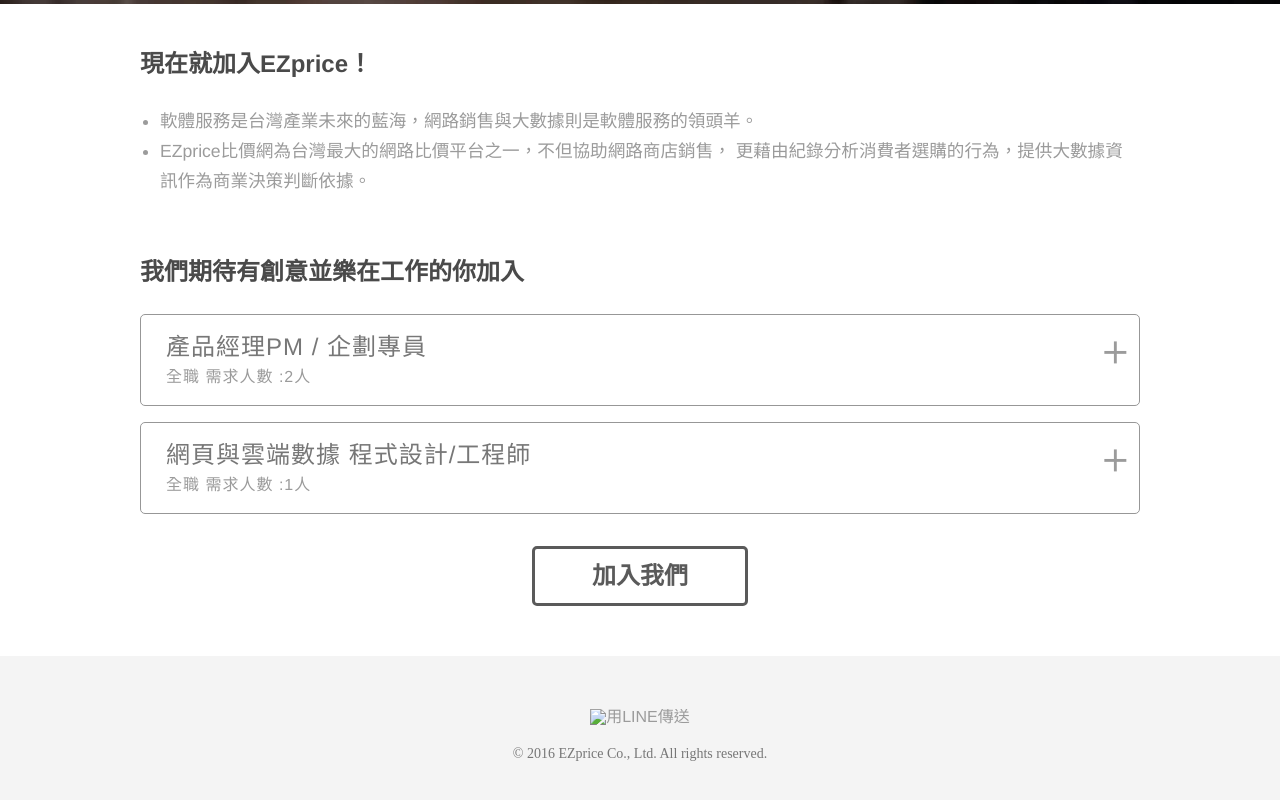
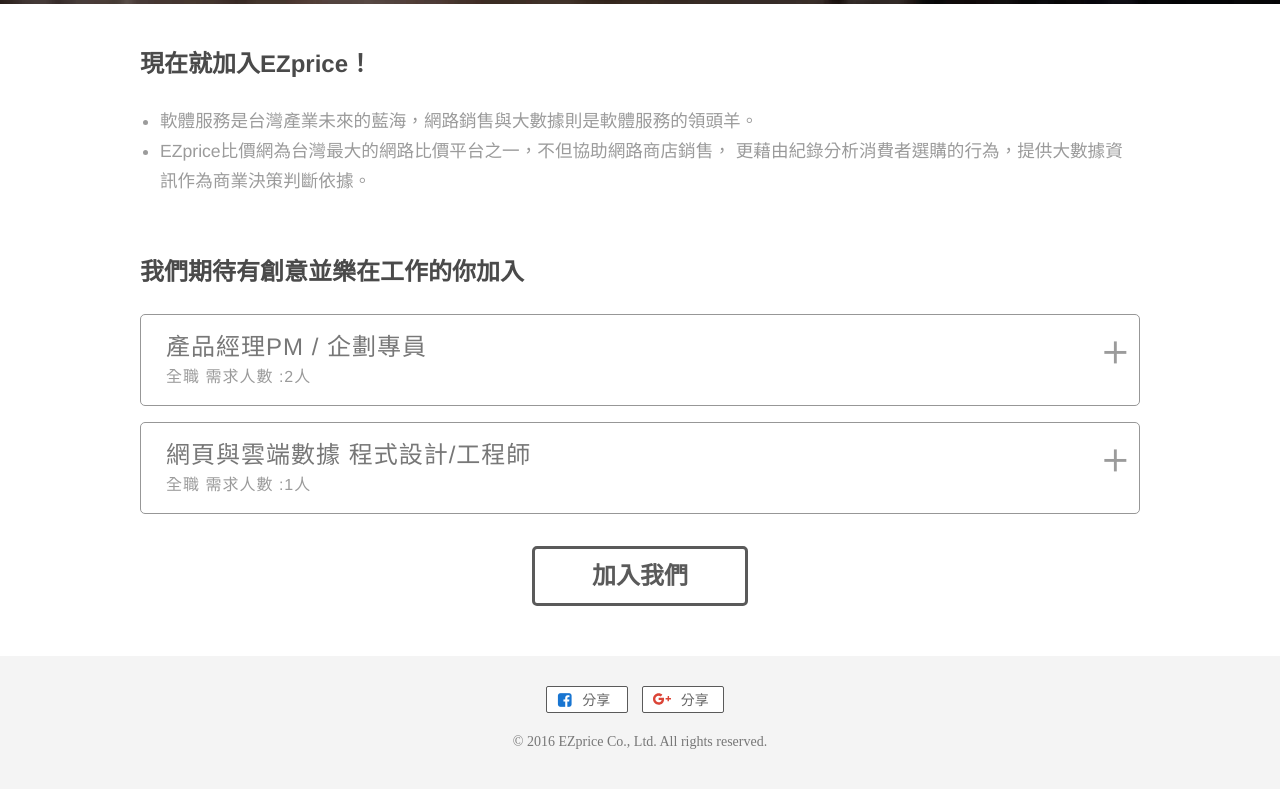
Before and after one commit to snowstop0327/EZcareers, a plain HTML site: page index.html in a window 1280 px wide. Shown: the part 596-1396 px from the top of the page. Drawn offline with nearby package versions, Linux system fonts and the light colour scheme; grey boxes are pictures that could not be loaded; a script that the page names is missing; a web font is replaced by a local one.

Commit message:
share button v2

```diff
--- a/index.html
+++ b/index.html
@@ -26,18 +26,6 @@
 </head>
 
 <body>
-    <!-- Load Facebook SDK for JavaScript -->
-    <div id="fb-root"></div>
-    <script>
-    (function(d, s, id) {
-        var js, fjs = d.getElementsByTagName(s)[0];
-        if (d.getElementById(id)) return;
-        js = d.createElement(s);
-        js.id = id;
-        js.src = "//connect.facebook.net/zh_TW/sdk.js#xfbml=1&version=v2.7";
-        fjs.parentNode.insertBefore(js, fjs);
-    }(document, 'script', 'facebook-jssdk'));
-    </script>
     <!-- 導航欄位 開始-->
     <header class="EZcareers-header">
         <nav class="content clearfix" role="navigation">
@@ -183,24 +171,21 @@
                 <li class="icon icon-facebook-square"><a href="https://www.facebook.com/EZprice.tw/?fref=ts">粉絲專頁</a></li>
             </ul> -->
             <!-- Your share button code -->
-            <div class="share-btns" style="margin-bottom:20px;">
-                <div data-href="http://ezprice.com.tw/EZ_Careers.php" data-layout="button" data-mobile-iframe="true" class="fb-share-button fb_iframe_widget" fb-xfbml-state="rendered" fb-iframe-plugin-query="app_id=113869198637480&amp;container_width=613&amp;href=http%3A%2F%2Fezprice.com.tw%2FEZ_Careers.php&amp;layout=button&amp;locale=zh_TW&amp;mobile_iframe=true&amp;sdk=joey" style="display:inline;">
-                <span style="vertical-align: bottom; width: 52px; height: 20px;"><iframe name="f1c74832259d338" width="1000px" height="1000px" frameborder="0" allowtransparency="true" allowfullscreen="true" scrolling="no" title="fb:share_button Facebook Social Plugin" src="https://www.facebook.com/v2.7/plugins/share_button.php?app_id=113869198637480&amp;channel=https%3A%2F%2Fstaticxx.facebook.com%2Fconnect%2Fxd_arbiter%2Fr%2FLJ9CfGDsgQ7.js%3Fversion%3D42%23cb%3Dfe599184d78ec8%26domain%3Ddevelopers.facebook.com%26origin%3Dhttps%253A%252F%252Fdevelopers.facebook.com%252Ff2447c2eb174cdc%26relation%3Dparent.parent&amp;container_width=613&amp;href=http%3A%2F%2Fezprice.com.tw%2FEZ_Careers.php&amp;layout=button&amp;locale=zh_TW&amp;mobile_iframe=true&amp;sdk=joey" style="border: none; visibility: visible; width: 52px; height: 20px;" class=""></iframe></span></div>
-                <!-- 將這個標記放在標頭中，或放在內文結尾標記前面。 -->
-                <script src="https://apis.google.com/js/platform.js" async defer>
-                {
-                    lang: 'zh-TW'
-                }
-                </script>
-                <!-- 在您要顯示「分享按鈕」的位置放上這個標記。 -->
-                <div class="g-plus" data-action="share" data-annotation="none" data-href="http://ezprice.com.tw/EZ_Careers.php"></div>
+            <div class="share-btns">
+                <a href="javascript: void(window.open('http://www.facebook.com/share.php?u='.concat(encodeURIComponent('http://ezprice.com.tw/EZ_Careers.php'))));" target="view_window" class="fb-btn icon icon-facebook-square">
+                    <span>分享</span>
+                </a>
+
+                <a href="javascript: void(window.open('https://plus.google.com/share?url='.concat(encodeURIComponent('http://ezprice.com.tw/EZ_Careers.php')), '', 'menubar=no,toolbar=no,resizable=yes,scrollbars=yes,height=600,width=600'));">
+                    <svg version="1.1" xmlns="http://www.w3.org/2000/svg" viewBox="0 0 14 14" class="u7"><path d="M12.5,6.2V4.7h-1.1v1.5H9.8v1.1h1.5v1.5h1.1V7.3H14V6.2H12.5z"></path><path d="M4.4,6.1v1.7h2.3c-0.2,1-1.1,1.8-2.3,1.8C3,9.6,1.8,8.4,1.8,7S3,4.4,4.4,4.4C5,4.4,5.6,4.6,6,5l1.3-1.3 C6.5,3.1,5.6,2.6,4.4,2.6C2,2.6,0,4.6,0,7s2,4.4,4.4,4.4c2.5,0,4.2-1.8,4.2-4.3c0-0.3,0-0.7-0.1-1C8.5,6.1,4.4,6.1,4.4,6.1z"></path></svg>
+                    <span>分享</span>
+                </a>
                 <span>
-                <script type="text/javascript" src="//media.line.me/js/line-button.js?v=20140411" ></script>
-                <script type="text/javascript">
-                new media_line_me.LineButton({"pc":false,"lang":"zh-hant","type":"a"});
-                </script>
-            </span>
-                <a href="http://line.naver.jp/R/msg/text/?LINE%E3%81%A7%E9%80%81%E3%82%8B%0D%0Ahttp%3A%2F%2Fline.naver.jp%2F"><img src="img/linebutton_84x20_zh-hant.png" alt="用LINE傳送" style="height:20px;" /></a>
+                    <script type="text/javascript" src="//media.line.me/js/line-button.js?v=20140411" ></script>
+                    <script type="text/javascript">
+                    new media_line_me.LineButton({"pc":false,"lang":"zh-hant","type":"a"});
+                    </script>
+                </span>
             </div>
             <small class="copyright">© 2016 EZprice Co., Ltd. All rights reserved.</small>
         </footer>
--- a/sass/mixins/_main.scss
+++ b/sass/mixins/_main.scss
@@ -76,6 +76,11 @@
           padding-left: 23px;
           color: #E2E2E2;
           font-size: 1.125em;
+          i {
+            color: #E2E2E2;
+            font-size: 0.8em;
+            padding-right: 2px;
+          }
 
         }
 
@@ -329,8 +334,67 @@
     padding: 30px 0 40px;
     text-align: center;
 
+    .share-btns {
+      margin: 0 auto 20px;
+        a {
+          width: 60px;
+          padding: 0px 10px;
+          // color: #ccc;
+          background: #fff;
+          border: 1px solid #5a5a5a;
+          font-size: 1em;
+          border-radius: 2px;
+          // height: 25px;
+          line-height: 25px;
+          margin-right: 10px;
+          // float: left;
+          display: inline-block;
+          -webkit-transition: all ease-in-out 0.3s;
+          -moz-transition: all ease-in-out 0.3s;
+          transition: all ease-in-out 0.3s;
+
+          &.fb-btn:before {
+            padding-top: 5px;
+            padding-right: 3px;
+            float: left;
+            color: #1875d1;
+          }
+
+          &:hover {
+            background: #5a5a5a;
+
+            span {
+              color: #fff;
+            }
+
+            svg.u7 {
+              fill:#fff;
+            }
+
+            &:before {
+              color: #fff;
+            }
+          }
+
+          span {
+            color: #666;
+            font-size: 14px;
+            line-height: 20px;
+          }
+          svg.u7 {
+            float: left;
+            padding-top:3px;
+            padding-right: 5px;
+            fill: #db4437;
+            width: 18px;
+            height: 18px;
+          }
+        }
+    }
+
     ul.foot-nav {
       margin: 0 1em 1em;
+
       li {
         position: relative;
         display: inline-block;
--- a/sass/mixins/_mediaQueries.scss
+++ b/sass/mixins/_mediaQueries.scss
@@ -19,7 +19,7 @@
 					float: none;
 					text-align: center;
 					background: #4A4A4A;
-					margin: 0;
+					margin: 0 -16px;
 
 					:hover {
 						background: #999;
```
Also changed, not shown: stylesheets/EZcareers.css.
